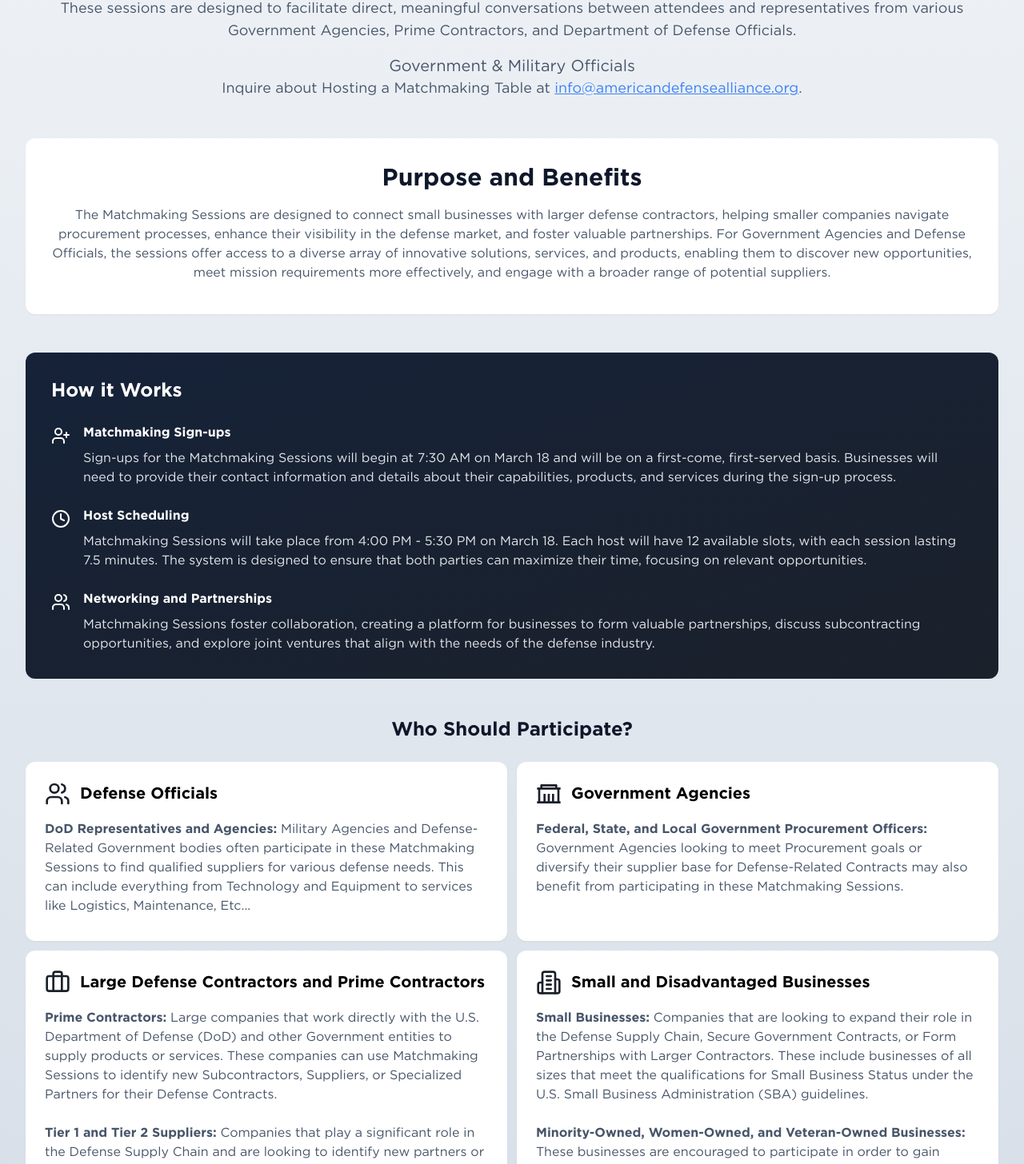
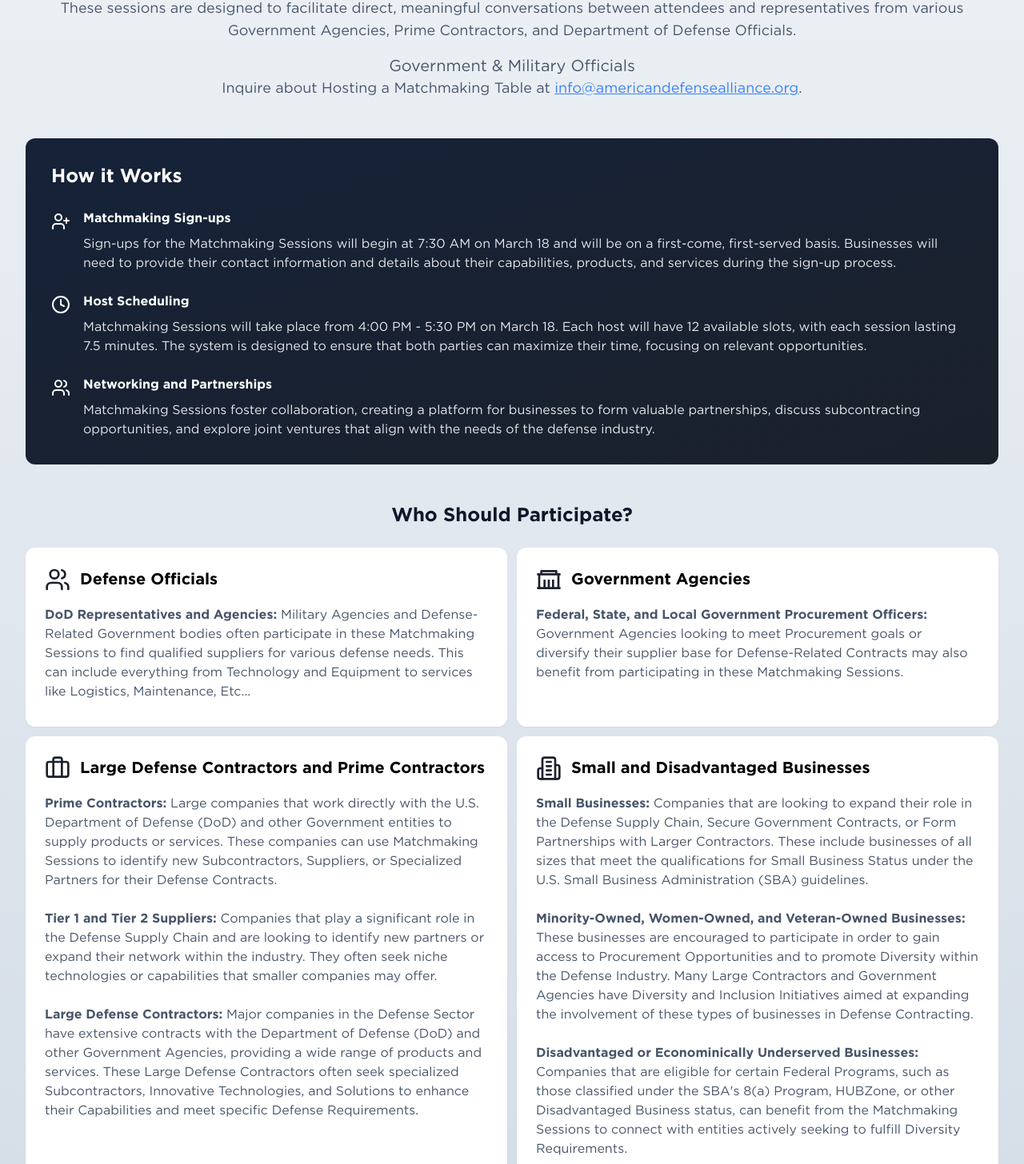
Before and after one commit to masonym/ada-website, a Next.js app: page /events/2025-defense-industry-forecast/about/matchmaking-sessions in a window 1280 px wide. Shown: the part 879-2335 px from the top of the page at 80% size. Built offline with nearby package versions, Linux system fonts and the light colour scheme.

Commit message:
Refactor MatchmakingPage.tsx to update participant sections and add government and military officials section

```diff
--- a/src/app/events/[slug]/about/matchmaking-sessions/MatchmakingPage.tsx
+++ b/src/app/events/[slug]/about/matchmaking-sessions/MatchmakingPage.tsx
@@ -42,6 +42,8 @@ const MatchmakingPage = () => {
             <b>Prime Contractors:</b> Large companies that work directly with the U.S. Department of Defense (DoD) and other Government entities to supply products or services. These companies can use Matchmaking Sessions to identify new Subcontractors, Suppliers, or Specialized Partners for their Defense Contracts.
             <br /><br />
             <b>Tier 1 and Tier 2 Suppliers:</b> Companies that play a significant role in the Defense Supply Chain and are looking to identify new partners or expand their network within the industry. They often seek niche technologies or capabilities that smaller companies may offer.
+            <br /><br />
+            <b>Large Defense Contractors:</b> Major companies in the Defense Sector have extensive contracts with the Department of Defense (DoD) and other Government Agencies, providing a wide range of products and services. These Large Defense Contractors often seek specialized Subcontractors, Innovative Technologies, and Solutions to enhance their Capabilities and meet specific Defense Requirements.
           </p>
         </>
       ),
@@ -85,12 +87,12 @@ const MatchmakingPage = () => {
       </div>
 
       {/* Purpose Section */}
-      <div className="bg-white rounded-xl shadow-sm p-8 mb-12">
+      {/* <div className="bg-white rounded-xl shadow-sm p-8 mb-12">
         <h2 className="text-3xl font-bold text-slate-900 mb-4 text-center">Purpose and Benefits</h2>
         <p className="text-slate-600 mb-2 text-center">
           The Matchmaking Sessions are designed to connect small businesses with larger defense contractors, helping smaller companies navigate procurement processes, enhance their visibility in the defense market, and foster valuable partnerships. For Government Agencies and Defense Officials, the sessions offer access to a diverse array of innovative solutions, services, and products, enabling them to discover new opportunities, meet mission requirements more effectively, and engage with a broader range of potential suppliers.
         </p>
-      </div>
+      </div> */}
 
       {/* How it Works Section */}
       <div className="bg-gradient-to-br from-navy-500 to-navy-800 text-white rounded-xl p-8 mb-12">
```
